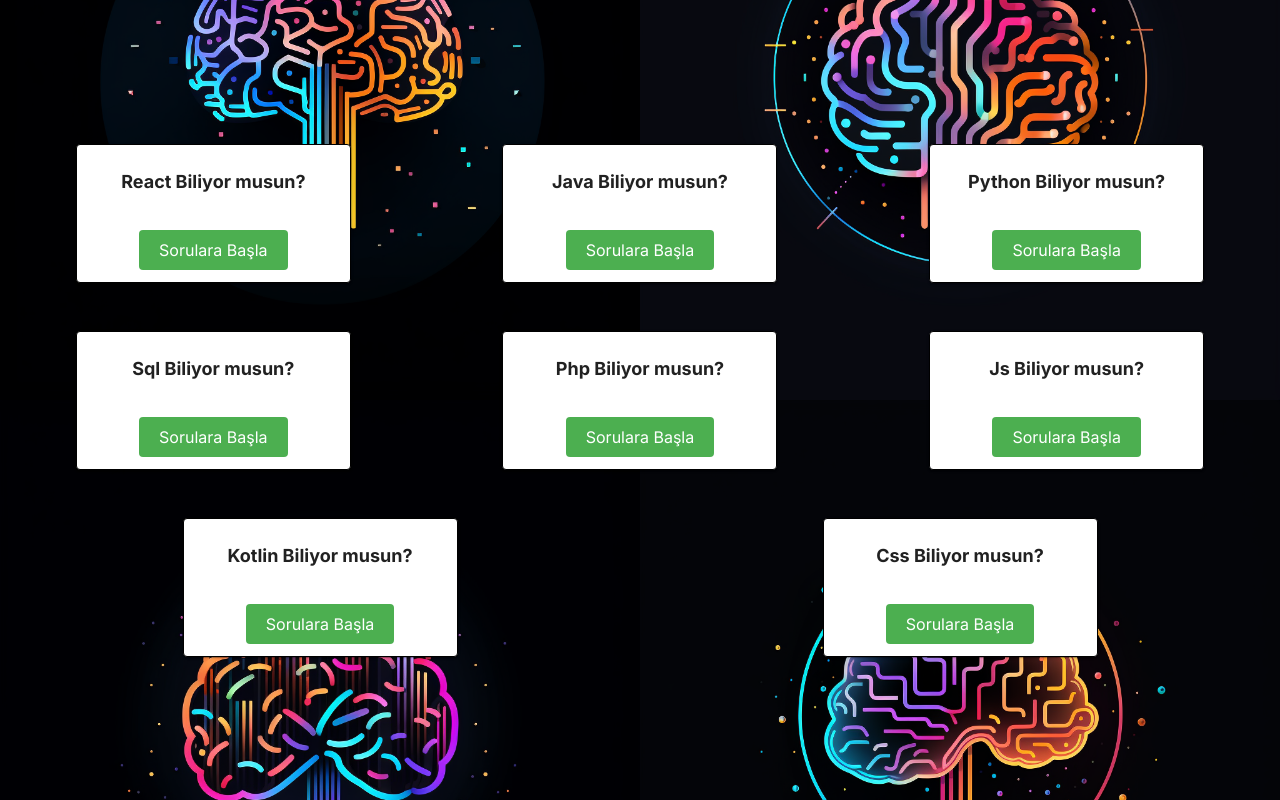
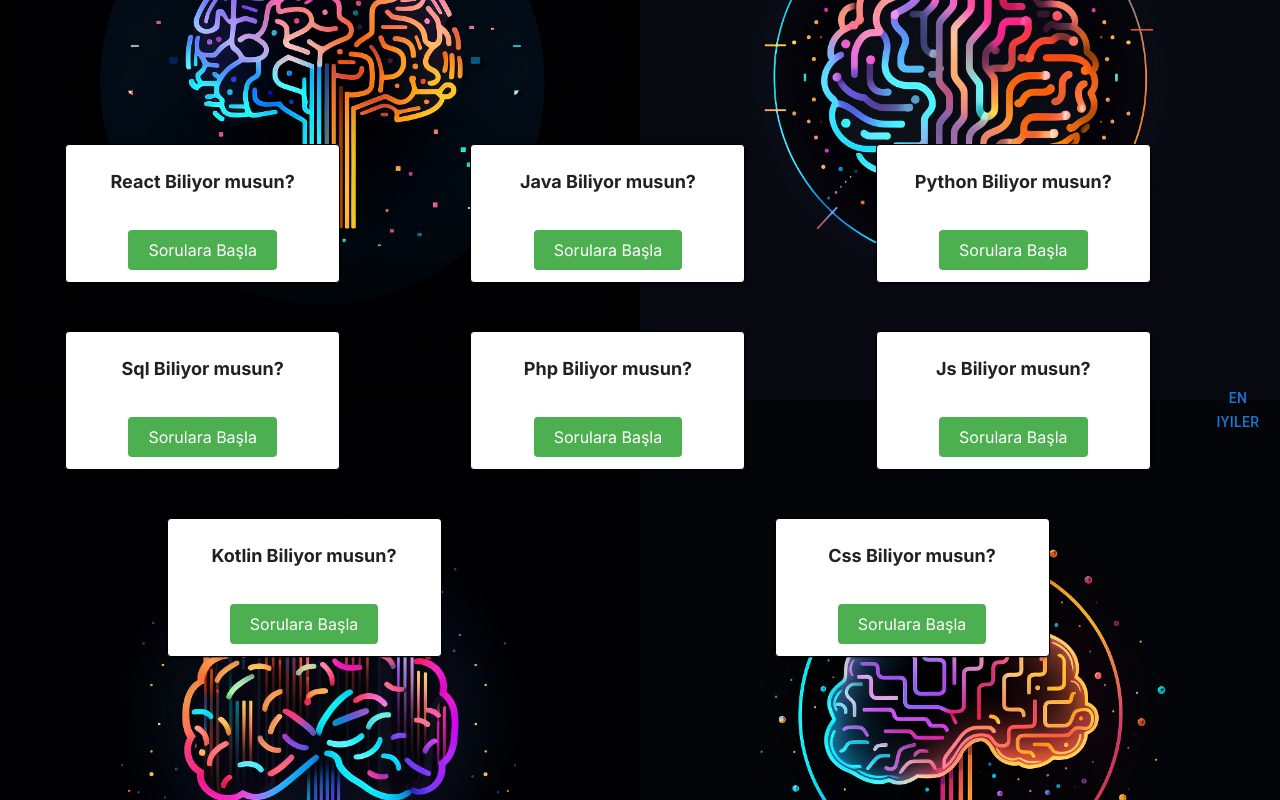
Before and after one commit to yususus/QuizApp, a Next.js app: page /Quiz/Cart in a window 1280 px wide. Built offline with nearby package versions, Linux system fonts and the light colour scheme.

Commit message:
the best

```diff
--- a/app/Quiz/Cart/cart.css
+++ b/app/Quiz/Cart/cart.css
@@ -57,3 +57,51 @@
 .btn:hover{
     background-color: #45a049; /* Hover rengi */
 }
+.right-panel {
+    position: fixed;
+    top: 0;
+    right: 0;
+    width: 400px;
+    height: 100vh;
+    background-color: #f0f0f0;
+    padding: 20px;
+    box-shadow: -2px 0 5px rgba(0, 0, 0, 0.1);
+  }
+
+  .right-panel h2 {
+    font-size: 18px;
+    margin-bottom: 10px;
+    color:black;
+  }
+
+  .right-panel p {
+    color:black;
+    font-size: 14px;
+    line-height: 1.5;
+  }
+  .rbtn{
+    position: absolute;
+    top: 10px;
+    right: 10px;
+    background-color: #092635;
+    color: white;
+    padding: 10px;
+    border-radius: 5px;
+    font-weight: bold;
+
+    background-color: #4caf50;
+    border: none;
+    color: white;
+    padding: 10px 20px;
+    text-align: center;
+    text-decoration: none;
+    display: inline-block;
+    font-size: 16px;
+    margin: 4px 2px;
+    cursor: pointer;
+    border-radius: 4px;
+    z-index: 2;
+  }
+  h2{
+    padding-top: 10vh;
+  }
--- a/app/Quiz/Cart/page.tsx
+++ b/app/Quiz/Cart/page.tsx
@@ -1,5 +1,5 @@
 "use client";
-import React from "react";
+import React, { useState } from "react";
 import "./cart.css";
 import Button from '@mui/material/Button';
 import Card from '@mui/material/Card';
@@ -13,7 +13,7 @@ import Link from 'next/link';
 
 
 export default function Cart() {
-
+  const [isRightPanelOpen, setIsRightPanelOpen] = useState(false);
   const languages = ['react', 'java', 'python', 'sql', 'php', 'js', 'kotlin', 'css'];
 
   const languageLinks = {
@@ -53,6 +53,9 @@ export default function Cart() {
     console.log("Button clicked");
 
   };
+  const handleRightPanelToggle = () => {
+    setIsRightPanelOpen(!isRightPanelOpen);
+  };
 
   return (
     <div style={{
@@ -73,6 +76,19 @@ export default function Cart() {
           <LanguageCart key={language} language={language} />
         ))}
       </div>
+      <Button
+className="rbtn"
+onClick={handleRightPanelToggle}
+>
+{isRightPanelOpen ? 'Kapat' : 'En iyiler'}
+</Button>
+
+{isRightPanelOpen && (
+<div className="right-panel">
+  <h2 className="h2">En iyiler Listesi</h2>
+  <p className="h2">Erdem 100 puan <br/> yusuf 50 puan</p>
+</div>
+)}
     </div>
   );
 };
--- a/app/Quiz/Quizs/page.tsx
+++ b/app/Quiz/Quizs/page.tsx
@@ -104,7 +104,7 @@ const Quiz = ({
     if (count > 0) {
       const timer = setTimeout(() => {
         setCount(count - 1);
-      }, 1000);
+      }, 2000);
       return () => clearTimeout(timer);
     } else {
       setDisabled(true);
```
